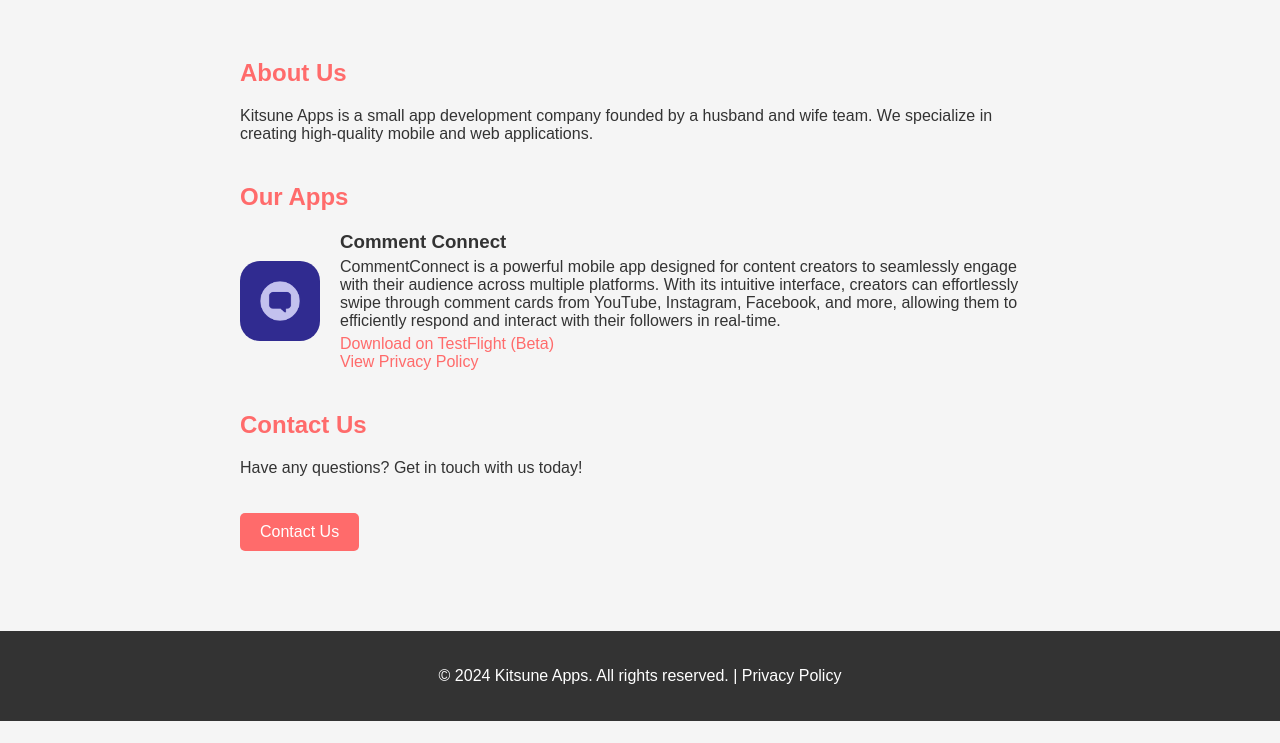
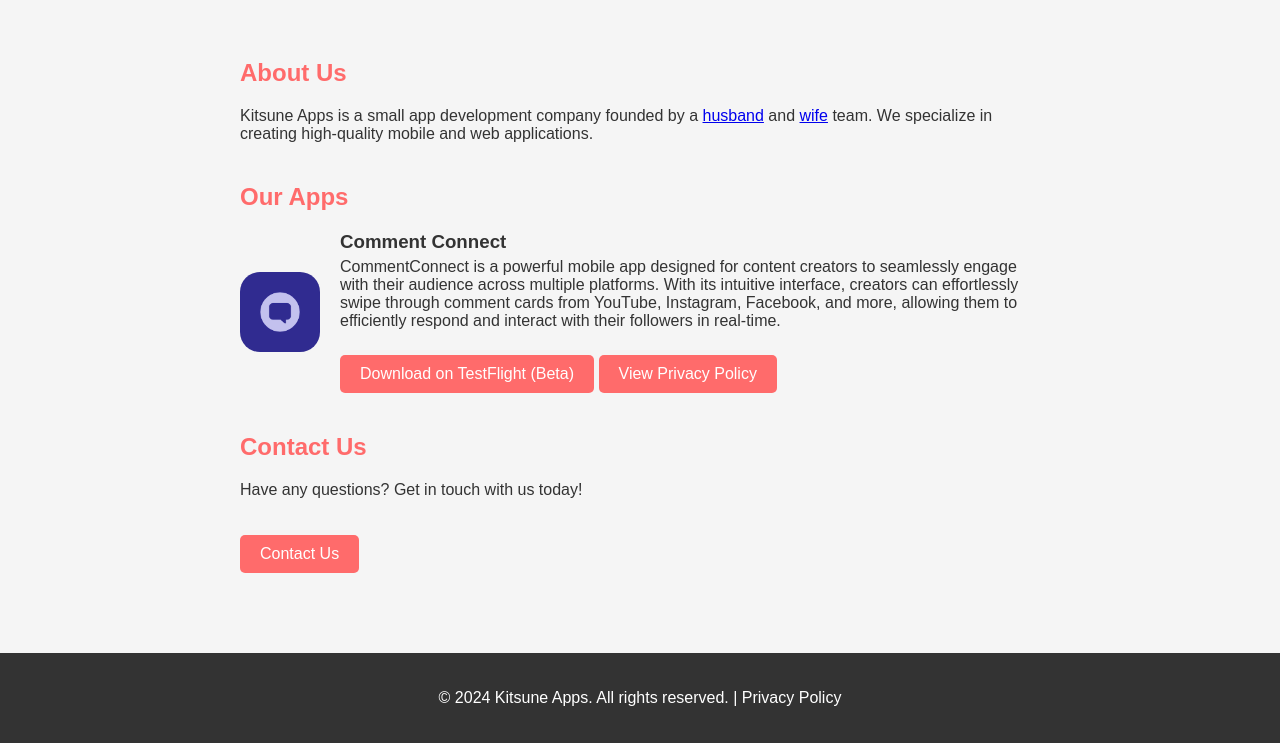
Before and after one commit to kitsune-apps/kitsune-apps.github.io, a plain HTML site: page index.html in a window 1280 px wide. Shown: the part 83-826 px from the top of the page. Before the commit the page ends 804 px from the top, so only its background shows below. Drawn offline with Linux system fonts and the light colour scheme.

Commit message:
feat: updating index

```diff
--- a/index.html
+++ b/index.html
@@ -15,7 +15,9 @@
     <main>
         <section>
             <h2>About Us</h2>
-            <p>Kitsune Apps is a small app development company founded by a husband and wife team. We specialize in
+            <p>Kitsune Apps is a small app development company founded by a <a
+                    href="https://nicholastrampe.com/">husband</a> and <a href="https://vanvudesign.com/">wife</a> team.
+                We specialize in
                 creating high-quality mobile and web applications.</p>
         </section>
         <section>
@@ -28,10 +30,9 @@
                         their audience across multiple platforms. With its intuitive interface, creators can
                         effortlessly swipe through comment cards from YouTube, Instagram, Facebook, and more, allowing
                         them to efficiently respond and interact with their followers in real-time.</p>
-                    <a href="https://testflight.apple.com/join/XkXw2kgz" target="_blank">Download on TestFlight
-                        (Beta)</a>
-                    <br>
-                    <a href="apps/comment-connect/privacy-policy.html">View Privacy Policy</a>
+                    <a href="https://testflight.apple.com/join/XkXw2kgz" target="_blank" class="cta">Download on
+                        TestFlight (Beta)</a>
+                    <a href="apps/comment-connect/privacy-policy.html" class="cta">View Privacy Policy</a>
                 </div>
             </div>
         </section>
--- a/style.css
+++ b/style.css
@@ -72,11 +72,6 @@
     margin: 5px 0;
 }
 
-.app-info a {
-    color: #ff6b6b;
-    text-decoration: none;
-}
-
 .app-info a:hover {
     text-decoration: underline;
 }
```
Also changed, not shown: apps/comment-connect/index.html (deleted, +0 -40 lines).
